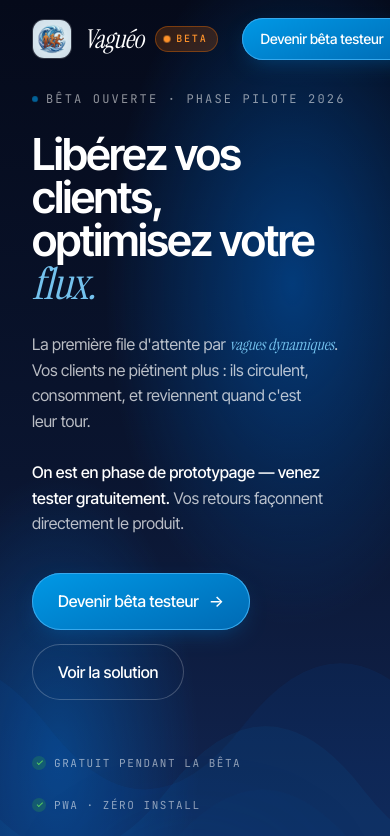
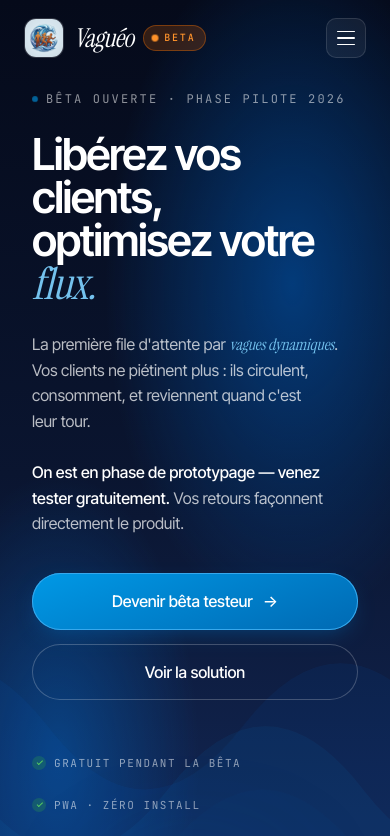
Before and after one commit to MathieuVce/vagueo-landing, a Next.js app: page / in a window 390 px wide. Shown: the top 836 px of the page. Built offline with nearby package versions, Linux system fonts and the light colour scheme.

Commit message:
fix: hamburger menu mobile + CTA buttons full-width sur mobile

```diff
--- a/components/Hero.tsx
+++ b/components/Hero.tsx
@@ -252,15 +252,17 @@ export default function Hero() {
             </motion.p>
 
             <motion.div {...revealProps} transition={{ ...revealProps.transition, delay: 0.24 }}
-              style={{ display: "flex", gap: 14, flexWrap: "wrap", alignItems: "center", marginBottom: 56 }}>
+              style={{ marginBottom: 56 }}>
+              <div className="hero-ctas" style={{ display: "flex", gap: 14, flexWrap: "wrap", alignItems: "center" }}>
                 <a href="#contact" onClick={e => { e.preventDefault(); document.querySelector("#contact")?.scrollIntoView({ behavior: "smooth" }); }}
-                style={{ display: "inline-flex", alignItems: "center", gap: 10, padding: "16px 26px", borderRadius: 999, fontWeight: 500, fontSize: 16, cursor: "pointer", background: "linear-gradient(160deg, oklch(0.65 0.16 240) 0%, oklch(0.50 0.16 240) 100%)", color: "#fff", boxShadow: "0 8px 22px -8px oklch(0.50 0.16 240 / 0.55), inset 0 0 0 1px oklch(0.70 0.14 240)", border: 0 }}>
+                  style={{ display: "inline-flex", alignItems: "center", justifyContent: "center", gap: 10, padding: "16px 26px", borderRadius: 999, fontWeight: 500, fontSize: 16, cursor: "pointer", background: "linear-gradient(160deg, oklch(0.65 0.16 240) 0%, oklch(0.50 0.16 240) 100%)", color: "#fff", boxShadow: "0 8px 22px -8px oklch(0.50 0.16 240 / 0.55), inset 0 0 0 1px oklch(0.70 0.14 240)", border: 0, textDecoration: "none" }}>
                   Devenir bêta testeur <span>→</span>
                 </a>
                 <a href="#solution" onClick={e => { e.preventDefault(); document.querySelector("#solution")?.scrollIntoView({ behavior: "smooth" }); }}
-                style={{ display: "inline-flex", alignItems: "center", gap: 10, padding: "16px 26px", borderRadius: 999, fontWeight: 500, fontSize: 16, cursor: "pointer", background: "transparent", color: "#fff", boxShadow: "inset 0 0 0 1px rgba(255,255,255,0.22)", border: 0 }}>
+                  style={{ display: "inline-flex", alignItems: "center", justifyContent: "center", gap: 10, padding: "16px 26px", borderRadius: 999, fontWeight: 500, fontSize: 16, cursor: "pointer", background: "transparent", color: "#fff", boxShadow: "inset 0 0 0 1px rgba(255,255,255,0.22)", border: 0, textDecoration: "none" }}>
                   Voir la solution
                 </a>
+              </div>
             </motion.div>
 
             <motion.div {...revealProps} transition={{ ...revealProps.transition, delay: 0.32 }}
@@ -336,6 +338,10 @@ export default function Hero() {
           .hero-header { padding: 100px 0 80px !important; }
           .hero-art-wrap { max-width: 320px !important; margin: 0 auto !important; }
         }
+        @media (max-width: 600px) {
+          .hero-ctas { flex-direction: column !important; }
+          .hero-ctas a { width: 100% !important; box-sizing: border-box !important; }
+        }
         @media (max-width: 480px) {
           .hero-header { padding: 90px 0 60px !important; }
           .hero-art-wrap { max-width: 260px !important; }
--- a/components/Nav.tsx
+++ b/components/Nav.tsx
@@ -3,8 +3,16 @@
 import { useEffect, useState } from "react";
 import Image from "next/image";
 
+const NAV_LINKS: [string, string][] = [
+  ["#probleme", "Le problème"],
+  ["#solution", "La solution"],
+  ["#securite", "Sécurité"],
+  ["#roi", "ROI"],
+];
+
 export default function Nav() {
   const [scrolled, setScrolled] = useState(false);
+  const [menuOpen, setMenuOpen] = useState(false);
 
   useEffect(() => {
     const onScroll = () => setScrolled(window.scrollY > 30);
@@ -13,69 +21,49 @@ export default function Nav() {
     return () => window.removeEventListener("scroll", onScroll);
   }, []);
 
+  // Close menu on resize to desktop
+  useEffect(() => {
+    const onResize = () => { if (window.innerWidth > 760) setMenuOpen(false); };
+    window.addEventListener("resize", onResize);
+    return () => window.removeEventListener("resize", onResize);
+  }, []);
+
   const scrollTo = (id: string) => (e: React.MouseEvent) => {
     e.preventDefault();
+    setMenuOpen(false);
     const el = document.querySelector(id);
     if (el) window.scrollTo({ top: (el as HTMLElement).offsetTop - 60, behavior: "smooth" });
   };
 
   return (
-    <nav
-      style={{
-        position: "fixed",
-        top: 0,
-        left: 0,
-        right: 0,
-        zIndex: 50,
+    <>
+      <nav style={{
+        position: "fixed", top: 0, left: 0, right: 0, zIndex: 50,
         padding: scrolled ? "12px 0" : "18px 0",
-        background: scrolled ? "rgba(5,10,26,0.65)" : "transparent",
-        backdropFilter: scrolled ? "blur(14px) saturate(1.2)" : "none",
-        WebkitBackdropFilter: scrolled ? "blur(14px) saturate(1.2)" : "none",
+        background: scrolled || menuOpen ? "rgba(5,10,26,0.90)" : "transparent",
+        backdropFilter: scrolled || menuOpen ? "blur(14px) saturate(1.2)" : "none",
+        WebkitBackdropFilter: scrolled || menuOpen ? "blur(14px) saturate(1.2)" : "none",
         transition: "backdrop-filter 0.3s, background 0.3s, padding 0.3s",
-      }}
-    >
-      <div className="nav-row" style={{ maxWidth: 1240, margin: "0 auto", padding: "0 32px", display: "flex", alignItems: "center", justifyContent: "space-between", gap: 24 }}>
+      }}>
+        <div style={{ maxWidth: 1240, margin: "0 auto", padding: "0 24px", display: "flex", alignItems: "center", justifyContent: "space-between", gap: 16 }}>
+
           {/* Brand */}
-        <a href="#" style={{ display: "flex", alignItems: "center", gap: 12, color: "#fff" }}>
-          <span style={{
-            width: 40, height: 40, borderRadius: 12,
-            background: "rgba(255,255,255,0.06)",
-            border: "1px solid rgba(255,255,255,0.12)",
-            display: "flex", alignItems: "center", justifyContent: "center",
-            overflow: "hidden", flexShrink: 0,
-          }}>
+          <a href="#" style={{ display: "flex", alignItems: "center", gap: 10, color: "#fff", flexShrink: 0 }}>
+            <span style={{ width: 40, height: 40, borderRadius: 12, background: "rgba(255,255,255,0.06)", border: "1px solid rgba(255,255,255,0.12)", display: "flex", alignItems: "center", justifyContent: "center", overflow: "hidden", flexShrink: 0 }}>
               <Image src="/vagueo-logo.png" alt="Vaguéo" width={52} height={52} style={{ objectFit: "cover" }} />
             </span>
-          <span style={{
-            fontFamily: "var(--font-instrument-serif), Georgia, serif",
-            fontStyle: "italic",
-            fontSize: 26,
-            letterSpacing: "-0.02em",
-            lineHeight: 1,
-            color: "#fff",
-          }}>Vaguéo</span>
-          <span style={{
-            display: "inline-flex", alignItems: "center", gap: 6,
-            padding: "4px 10px 4px 8px",
-            borderRadius: 999,
-            background: "oklch(0.72 0.20 50 / 0.18)",
-            color: "oklch(0.78 0.18 55)",
-            fontFamily: "var(--font-jetbrains-mono), monospace",
-            fontSize: 10,
-            letterSpacing: "0.18em",
-            textTransform: "uppercase",
-            fontWeight: 500,
-            border: "1px solid oklch(0.72 0.20 50 / 0.35)",
-          }}>
+            <span style={{ fontFamily: "var(--font-instrument-serif), Georgia, serif", fontStyle: "italic", fontSize: 26, letterSpacing: "-0.02em", lineHeight: 1, color: "#fff" }}>Vaguéo</span>
+            <span style={{ display: "inline-flex", alignItems: "center", gap: 6, padding: "4px 10px 4px 8px", borderRadius: 999, background: "oklch(0.72 0.20 50 / 0.18)", color: "oklch(0.78 0.18 55)", fontFamily: "var(--font-jetbrains-mono), monospace", fontSize: 10, letterSpacing: "0.18em", textTransform: "uppercase", fontWeight: 500, border: "1px solid oklch(0.72 0.20 50 / 0.35)" }}>
               <span style={{ width: 6, height: 6, borderRadius: "50%", background: "oklch(0.78 0.18 55)", animation: "pulse 1.5s ease-in-out infinite" }} />
               Beta
             </span>
           </a>
 
-        {/* Links */}
+          {/* Desktop links */}
           <div className="nav-links" style={{ display: "flex", gap: 30 }}>
-          {[["#probleme", "Le problème"], ["#solution", "La solution"], ["#securite", "Sécurité"], ["#roi", "ROI"]].map(([href, label]) => (
-            <a key={href} href={href} onClick={scrollTo(href)} style={{ color: "rgba(255,255,255,0.75)", fontSize: 14, fontWeight: 500, transition: "color 0.15s" }}
+            {NAV_LINKS.map(([href, label]) => (
+              <a key={href} href={href} onClick={scrollTo(href)}
+                style={{ color: "rgba(255,255,255,0.75)", fontSize: 14, fontWeight: 500, transition: "color 0.15s" }}
                 onMouseEnter={e => (e.currentTarget.style.color = "#fff")}
                 onMouseLeave={e => (e.currentTarget.style.color = "rgba(255,255,255,0.75)")}>
                 {label}
@@ -83,24 +71,50 @@ export default function Nav() {
             ))}
           </div>
 
-        {/* CTA */}
-        <a href="#contact" onClick={scrollTo("#contact")}
-          style={{
-            display: "inline-flex", alignItems: "center", gap: 8,
-            padding: "10px 18px", borderRadius: 999, fontSize: 14, fontWeight: 500, cursor: "pointer",
-            background: "linear-gradient(160deg, oklch(0.65 0.16 240) 0%, oklch(0.50 0.16 240) 100%)",
-            color: "#fff",
-            boxShadow: "0 8px 22px -8px oklch(0.50 0.16 240 / 0.55), inset 0 0 0 1px oklch(0.70 0.14 240)",
-            border: 0,
-            whiteSpace: "nowrap",
-          }}>
+          {/* Desktop CTA */}
+          <a href="#contact" onClick={scrollTo("#contact")} className="nav-cta"
+            style={{ display: "inline-flex", alignItems: "center", gap: 8, padding: "10px 18px", borderRadius: 999, fontSize: 14, fontWeight: 500, cursor: "pointer", background: "linear-gradient(160deg, oklch(0.65 0.16 240) 0%, oklch(0.50 0.16 240) 100%)", color: "#fff", boxShadow: "0 8px 22px -8px oklch(0.50 0.16 240 / 0.55), inset 0 0 0 1px oklch(0.70 0.14 240)", border: 0, whiteSpace: "nowrap", textDecoration: "none" }}>
             Devenir bêta testeur <span>→</span>
           </a>
+
+          {/* Hamburger */}
+          <button onClick={() => setMenuOpen(o => !o)} className="nav-burger" aria-label="Menu"
+            style={{ display: "none", flexDirection: "column", justifyContent: "center", alignItems: "center", gap: 5, width: 40, height: 40, background: "rgba(255,255,255,0.06)", border: "1px solid rgba(255,255,255,0.12)", borderRadius: 10, cursor: "pointer", flexShrink: 0, padding: 0 }}>
+            <span style={{ display: "block", width: 18, height: 1.5, background: "#fff", borderRadius: 2, transition: "transform 0.2s, opacity 0.2s", transform: menuOpen ? "translateY(6.5px) rotate(45deg)" : "none" }} />
+            <span style={{ display: "block", width: 18, height: 1.5, background: "#fff", borderRadius: 2, transition: "opacity 0.2s", opacity: menuOpen ? 0 : 1 }} />
+            <span style={{ display: "block", width: 18, height: 1.5, background: "#fff", borderRadius: 2, transition: "transform 0.2s, opacity 0.2s", transform: menuOpen ? "translateY(-6.5px) rotate(-45deg)" : "none" }} />
+          </button>
         </div>
 
+        {/* Mobile menu */}
+        <div className="nav-mobile-menu" style={{
+          display: menuOpen ? "flex" : "none",
+          flexDirection: "column",
+          padding: "16px 24px 24px",
+          gap: 4,
+          borderTop: "1px solid rgba(255,255,255,0.08)",
+          marginTop: 8,
+        }}>
+          {NAV_LINKS.map(([href, label]) => (
+            <a key={href} href={href} onClick={scrollTo(href)}
+              style={{ color: "rgba(255,255,255,0.8)", fontSize: 16, fontWeight: 500, padding: "12px 0", borderBottom: "1px solid rgba(255,255,255,0.06)", textDecoration: "none" }}>
+              {label}
+            </a>
+          ))}
+          <a href="#contact" onClick={scrollTo("#contact")}
+            style={{ display: "inline-flex", alignItems: "center", justifyContent: "center", gap: 8, marginTop: 16, padding: "14px 18px", borderRadius: 999, fontSize: 15, fontWeight: 500, cursor: "pointer", background: "linear-gradient(160deg, oklch(0.65 0.16 240) 0%, oklch(0.50 0.16 240) 100%)", color: "#fff", boxShadow: "0 8px 22px -8px oklch(0.50 0.16 240 / 0.55), inset 0 0 0 1px oklch(0.70 0.14 240)", border: 0, textDecoration: "none" }}>
+            Devenir bêta testeur →
+          </a>
+        </div>
+      </nav>
+
       <style>{`
-        @media (max-width: 760px) { .nav-links { display: none !important; } }
+        @media (max-width: 760px) {
+          .nav-links { display: none !important; }
+          .nav-cta { display: none !important; }
+          .nav-burger { display: flex !important; }
+        }
       `}</style>
-    </nav>
+    </>
   );
 }
```
Lines whose indentation alone changed are shown as unchanged.
